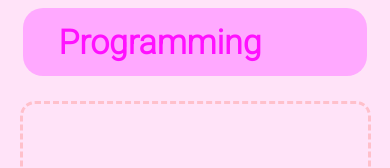
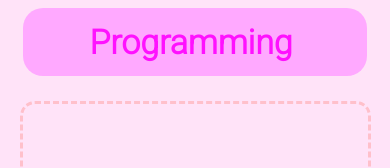
Before and after one commit to programwithalex/programming, a plain HTML site: page index.html in a window 390 px wide. Shown: the top 168 px of the page. Drawn offline with Linux system fonts and the light colour scheme.

Commit message:
recover 84th commit

```diff
--- a/styles/style.css
+++ b/styles/style.css
@@ -65,7 +65,6 @@ footer {
 .body .slider {
     background: #ffe3f8;
     display: flex;
-    flex-wrap: wrap;
     justify-content:space-evenly ;
     align-items: center;
     padding: 5vh 5vw;
@@ -112,9 +111,9 @@ footer {
     width: 3vw;
 }
 @media only screen and (max-width: 600px) {
-    /*.body .slider {
+    .body .slider {
         flex-direction: column;
-    }*/
+    }
 
     .imgs {
         height: fit-content;
@@ -132,12 +131,12 @@ footer {
     }
 
     nav {
-        text-align: center;
+        justify-content: center;
     }
 
     .web-name {
         position: static;
-        margin: 0px;
+        margin: auto;
     }
 
     .nav-links {
```
